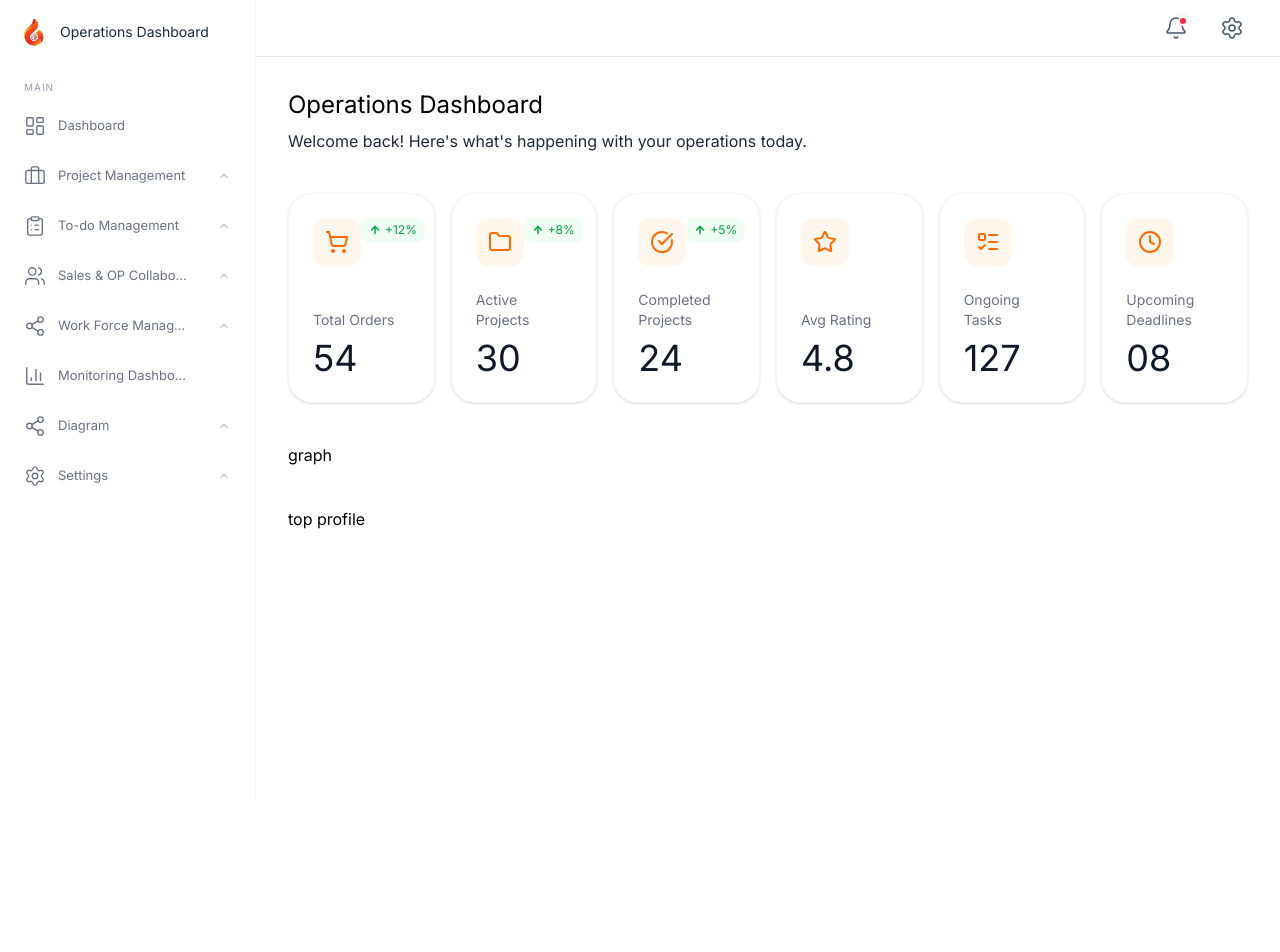
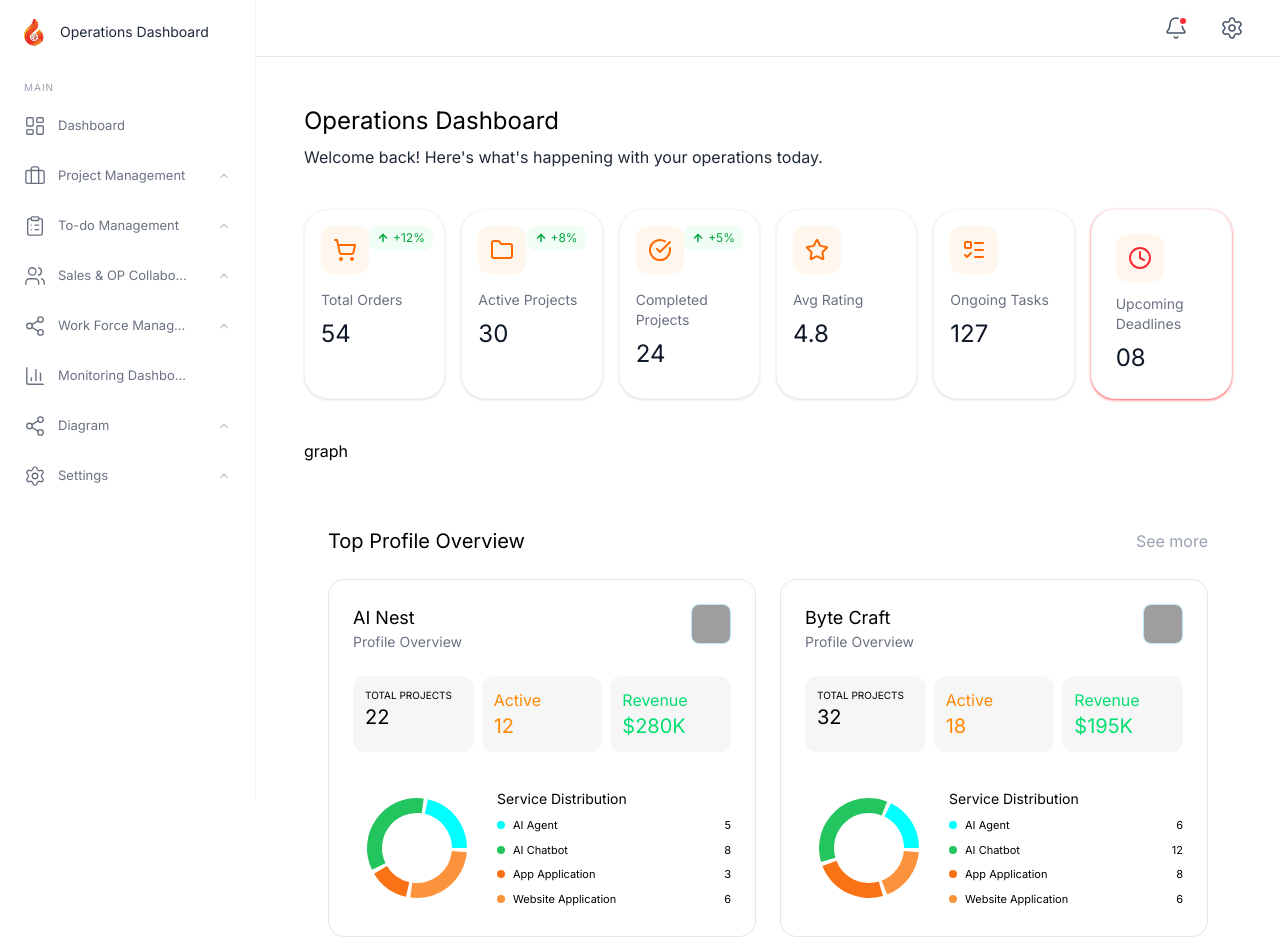
Before and after one commit to faioperation/FireAI-ERP, a React (Vite) app: page / in a window 1280 px wide. Shown: the top 952 px of the page. Before the commit the page ends 921 px from the top, so only its background shows below. Built offline with nearby package versions, Linux system fonts and the light colour scheme; grey boxes are pictures that could not be loaded.

Commit message:
stats and topProfile section added

```diff
--- a/package.json
+++ b/package.json
@@ -17,8 +17,10 @@
     "radix-ui": "^1.4.3",
     "react": "^19.2.4",
     "react-dom": "^19.2.4",
+    "react-is": "^19.2.4",
     "react-router": "^7.13.1",
     "react-router-dom": "^7.13.1",
+    "recharts": "^3.8.0",
     "tailwind-merge": "^3.5.0",
     "tw-animate-css": "^1.4.0"
   },
--- /dev/null
+++ b/public/ServiceData.json
@@ -0,0 +1,34 @@
+{
+  "title": "Service Line Breakdown",
+  "filter_options": ["Month", "Year", "Week"],
+  "chart_data": [
+    {
+      "service": "AI Agent",
+      "projects": 12,
+      "revenue": 45000,
+      "revenue_display": "$45K"
+    },
+    {
+      "service": "AI Chatbot",
+      "projects": 18,
+      "revenue": 38000,
+      "revenue_display": "$38K"
+    },
+    {
+      "service": "App Application",
+      "projects": 9,
+      "revenue": 62000,
+      "revenue_display": "$62K"
+    },
+    {
+      "service": "Website Application",
+      "projects": 15,
+      "revenue": 52000,
+      "revenue_display": "$52K"
+    }
+  ],
+  "legend": [
+    { "label": "projects", "color": "#00FFFF" },
+    { "label": "revenue", "color": "#22C55E" }
+  ]
+}
--- /dev/null
+++ b/public/profileData.json
@@ -0,0 +1,104 @@
+[
+  {
+    "id": 1,
+    "company": "Byte Craft",
+    "category": "Profile Overview",
+    "avatar": "https://i.pravatar.cc/150?u=bytecraft",
+    "summary": {
+      "total_projects": 32,
+      "active": 18,
+      "revenue": "$195K"
+    },
+    "service_distribution": [
+      { "label": "AI Agent", "count": 6, "color": "#00FFFF" },
+      { "label": "AI Chatbot", "count": 12, "color": "#22C55E" },
+      { "label": "App Application", "count": 8, "color": "#F97316" },
+      { "label": "Website Application", "count": 6, "color": "#FB923C" }
+    ]
+  },
+  {
+    "id": 2,
+    "company": "AI Nest",
+    "category": "Profile Overview",
+    "avatar": "https://i.pravatar.cc/150?u=ainest",
+    "summary": {
+      "total_projects": 22,
+      "active": 12,
+      "revenue": "$280K"
+    },
+    "service_distribution": [
+      { "label": "AI Agent", "count": 5, "color": "#00FFFF" },
+      { "label": "AI Chatbot", "count": 8, "color": "#22C55E" },
+      { "label": "App Application", "count": 3, "color": "#F97316" },
+      { "label": "Website Application", "count": 6, "color": "#FB923C" }
+    ]
+  },
+  {
+    "id": 3,
+    "company": "Tech Flow",
+    "category": "Profile Overview",
+    "avatar": "https://i.pravatar.cc/150?u=techflow",
+    "summary": {
+      "total_projects": 45,
+      "active": 25,
+      "revenue": "$180K"
+    },
+    "service_distribution": [
+      { "label": "AI Agent", "count": 15, "color": "#00FFFF" },
+      { "label": "AI Chatbot", "count": 10, "color": "#22C55E" },
+      { "label": "App Application", "count": 12, "color": "#F97316" },
+      { "label": "Website Application", "count": 8, "color": "#FB923C" }
+    ]
+  },
+  {
+    "id": 4,
+    "company": "Data Prism",
+    "category": "Profile Overview",
+    "avatar": "https://i.pravatar.cc/150?u=dataprism",
+    "summary": {
+      "total_projects": 18,
+      "active": 7,
+      "revenue": "$55K"
+    },
+    "service_distribution": [
+      { "label": "AI Agent", "count": 3, "color": "#00FFFF" },
+      { "label": "AI Chatbot", "count": 5, "color": "#22C55E" },
+      { "label": "App Application", "count": 6, "color": "#F97316" },
+      { "label": "Website Application", "count": 4, "color": "#FB923C" }
+    ]
+  },
+  {
+    "id": 5,
+    "company": "Cloud Sync",
+    "category": "Profile Overview",
+    "avatar": "https://i.pravatar.cc/150?u=cloudsync",
+    "summary": {
+      "total_projects": 60,
+      "active": 42,
+      "revenue": "$140K"
+    },
+    "service_distribution": [
+      { "label": "AI Agent", "count": 20, "color": "#00FFFF" },
+      { "label": "AI Chatbot", "count": 15, "color": "#22C55E" },
+      { "label": "App Application", "count": 15, "color": "#F97316" },
+      { "label": "Website Application", "count": 10, "color": "#FB923C" }
+    ]
+  },
+  {
+    "id": 6,
+    "company": "Vision AI",
+    "category": "Profile Overview",
+    "avatar": "https://i.pravatar.cc/150?u=visionai",
+    "summary": {
+      "total_projects": 28,
+      "active": 15,
+      "revenue": "$95K"
+    },
+    "service_distribution": [
+      { "label": "AI Agent", "count": 10, "color": "#00FFFF" },
+      { "label": "AI Chatbot", "count": 8, "color": "#22C55E" },
+      { "label": "App Application", "count": 5, "color": "#F97316" },
+      { "label": "Website Application", "count": 5, "color": "#FB923C" }
+    ]
+  }
+]
--- a/src/Componants/CommonLayouts.jsx
+++ b/src/Componants/CommonLayouts.jsx
@@ -9,7 +9,7 @@ const CommonLayouts = () => {
       <Sidebar />
       <div className=" w-full">
         <Header />
-        <div className="bg-[#FFFFFF] p-8 text-black">
+        <div className="bg-[#FFFFFF] p-12 text-black">
           <Outlet />
         </div>
       </div>
--- a/src/pages/Dashboard/DashboardComponants/Stats.jsx
+++ b/src/pages/Dashboard/DashboardComponants/Stats.jsx
@@ -1,13 +1,22 @@
-import React, { useEffect, useState } from 'react';
-import { ShoppingCart, Folder, CheckCircle, Star, ListTodo, Clock, ArrowUp } from 'lucide-react';
+import React, { useEffect, useState } from "react";
+import {
+  ShoppingCart,
+  Folder,
+  CheckCircle,
+  Star,
+  ListTodo,
+  Clock,
+  ArrowUp,
+  Clock1,
+} from "lucide-react";
 
 const iconMap = {
   "shopping-cart": ShoppingCart,
-  "folder": Folder,
+  folder: Folder,
   "check-circle": CheckCircle,
-  "star": Star,
+  star: Star,
   "list-todo": ListTodo,
-  "clock": Clock
+  clock: Clock,
 };
 
 const Stats = () => {
@@ -15,7 +24,7 @@ const Stats = () => {
 
   useEffect(() => {
     // overview.json theke data fetch kora hochhe
-    fetch('/overview.json')
+    fetch("/overview.json")
       .then((res) => res.json())
       .then((data) => setStatsData(data))
       .catch((err) => console.error("Error loading stats:", err));
@@ -23,16 +32,16 @@ const Stats = () => {
 
   return (
     <div className="grid grid-cols-1 sm:grid-cols-2 lg:grid-cols-3 xl:grid-cols-6 gap-4 ">
-      {statsData.map((stat) => {
+      {statsData.slice(0, -1).map((stat) => {
         const IconComponent = iconMap[stat.icon] || Folder;
 
         return (
           <div
             key={stat.id}
-            className="bg-white border border-gray-100 rounded-3xl p-6 shadow-sm flex flex-col justify-between"
+            className="bg-white border border-gray-100 rounded-3xl p-4 shadow-sm flex flex-col "
           >
             {/* Upper Section: Icon and Growth */}
-            <div className="flex justify-between items-start mb-6">
+            <div className="flex justify-between items-start mb-4">
               <div className="p-3 bg-orange-50 rounded-xl">
                 <IconComponent className="w-6 h-6 text-orange-500" />
               </div>
@@ -47,12 +56,44 @@ const Stats = () => {
 
             {/* Lower Section: Labels and Value */}
             <div>
-              <p className="text-gray-500 text-sm font-medium mb-2">{stat.title}</p>
-              <h2 className="text-4xl font-bold text-gray-900">{stat.value}</h2>
+              <p className="text-gray-500 text-sm font-medium mb-2">
+                {stat.title}
+              </p>
+              <h2 className="text-2xl font-bold text-gray-900">{stat.value}</h2>
             </div>
+            {}
           </div>
         );
       })}
+      <div>
+
+        <div className="bg-white border border-gray-100 rounded-3xl p-6 shadow-sm shadow-red-400 flex flex-col ">
+          {/* Upper Section: Icon and Growth */}
+          <div className="flex justify-between items-start mb-3">
+            <div className="p-3 bg-orange-50 rounded-xl">
+              <Clock className="text-red-500" />
+            </div>
+
+            {statsData[statsData.length-1]?.growth && (
+              <div className="flex items-center gap-1 bg-green-50 text-green-600 px-2 py-1 rounded-lg text-xs font-semibold">
+                <ArrowUp size={12} strokeWidth={3} />
+                {statsData[statsData.length-1]?.growth}
+              </div>
+            )}
+          </div>
+
+          {/* Lower Section: Labels and Value */}
+          <div>
+            <p className="text-gray-500 text-sm font-medium mb-2">
+              {statsData[statsData.length-1]?.title}
+            </p>
+            <h2 className="text-2xl font-bold text-gray-900">
+              {statsData[statsData.length-1]?.value}
+            </h2>
+          </div>
+          {}
+        </div>
+      </div>
     </div>
   );
 };
--- a/src/pages/Dashboard/DashboardComponants/TopProfile.jsx
+++ b/src/pages/Dashboard/DashboardComponants/TopProfile.jsx
@@ -1,9 +1,98 @@
-import React from 'react'
+import React, { useEffect, useState } from 'react';
+import { PieChart, Pie, Cell, ResponsiveContainer } from 'recharts';
 
-export default function TopProfile() {
+const TopProfile = () => {
+  const [topProfiles, setTopProfiles] = useState([]);
+
+  useEffect(() => {
+    fetch('/profileData.json') // Tomar JSON file-er path
+      .then((res) => res.json())
+      .then((data) => {
+        // 1. Revenue onujayi sort kora (High to Low)
+        const sorted = data.sort((a, b) => {
+          const revA = parseFloat(a.summary.revenue.replace('$', '').replace('K', ''));
+          const revB = parseFloat(b.summary.revenue.replace('$', '').replace('K', ''));
+          return revB - revA;
+        });
+
+        // 2. Prothom 2-ti profile neya
+        setTopProfiles(sorted.slice(0, 2));
+      });
+  }, []);
+
   return (
-    <div>
-      top profile
+    <div className="p-6   rounded-3xl">
+      <div className="flex justify-between items-center mb-6">
+        <h2 className="text-xl font-bold">Top Profile Overview</h2>
+        <button className="text-gray-400 hover:text-white transition">See more</button>
+      </div>
+
+      <div className="grid grid-cols-1 lg:grid-cols-2 gap-6">
+        {topProfiles.map((profile) => (
+          <div key={profile.id} className=" border border-gray-200 rounded-2xl p-6">
+            {/* Header: Avatar & Name */}
+            <div className="flex justify-between items-start mb-6">
+              <div>
+                <h3 className="text-lg font-bold">{profile.company}</h3>
+                <p className="text-sm text-gray-500">{profile.category}</p>
+              </div>
+              <img src={profile.avatar} alt="avatar" className="w-10 h-10 rounded-lg border border-cyan-500/30" />
+            </div>
+
+            {/* Stats Grid */}
+            <div className="grid grid-cols-3 gap-2 mb-8">
+              <div className=" p-3 bg-[#F6F6F6] rounded-xl">
+                <p className="text-[10px] uppercase">Total Projects</p>
+                <p className="md:text-xl font-bold">{profile.summary.total_projects}</p>
+              </div>
+              <div className=" p-3 rounded-xl bg-[#F6F6F6] text-orange-400">
+                <p className="text-[10px]uppercase">Active</p>
+                <p className="md:text-xl font-bold">{profile.summary.active}</p>
+              </div>
+              <div className=" p-3 rounded-xl bg-[#F6F6F6] text-green-400">
+                <p className="text-[10px]uppercase">Revenue</p>
+                <p className="md:text-xl text-md font-bold">{profile.summary.revenue}</p>
+              </div>
+            </div>
+
+            {/* Chart & Legend Section */}
+            <div className="flex items-center gap-4">
+              <div className="w-32 h-32">
+                <ResponsiveContainer width="100%" height="100%">
+                  <PieChart>
+                    <Pie
+                      data={profile.service_distribution}
+                      innerRadius={35}
+                      outerRadius={50}
+                      paddingAngle={5}
+                      dataKey="count"
+                    >
+                      {profile.service_distribution.map((entry, index) => (
+                        <Cell key={`cell-${index}`} fill={entry.color} stroke="none" />
+                      ))}
+                    </Pie>
+                  </PieChart>
+                </ResponsiveContainer>
+              </div>
+
+              <div className="flex-1 space-y-2">
+                <p className="text-sm  mb-2">Service Distribution</p>
+                {profile.service_distribution.map((item, idx) => (
+                  <div key={idx} className="flex justify-between items-center text-[11px]">
+                    <div className="flex items-center gap-2">
+                      <div className="w-2 h-2 rounded-full" style={{ backgroundColor: item.color }}></div>
+                      <span className="">{item.label}</span>
+                    </div>
+                    <span className="font-mono">{item.count}</span>
+                  </div>
+                ))}
+              </div>
+            </div>
+          </div>
+        ))}
+      </div>
     </div>
-  )
-}
+  );
+};
+
+export default TopProfile;
```
Also changed, not shown: 1 other file (tests, documents, lock files or other folders).
